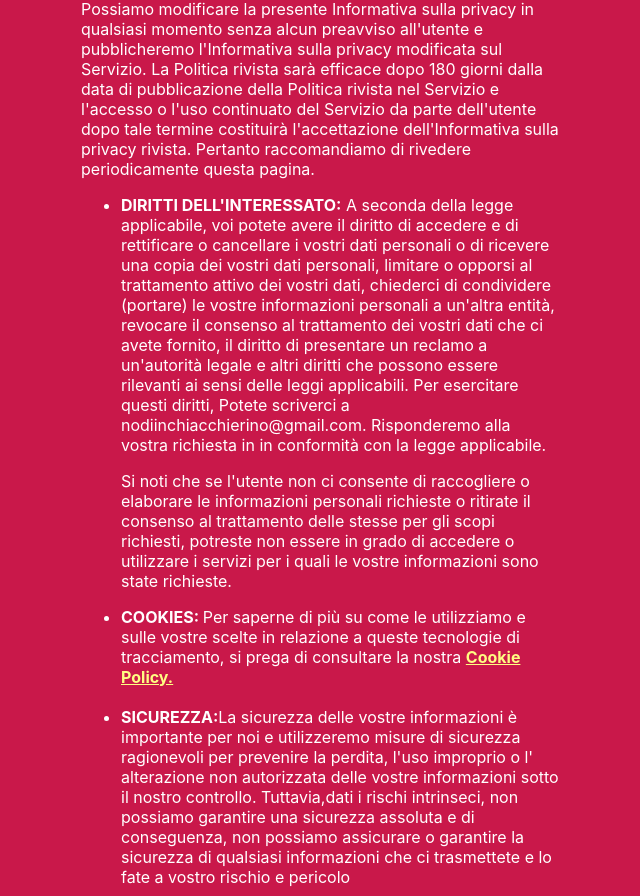
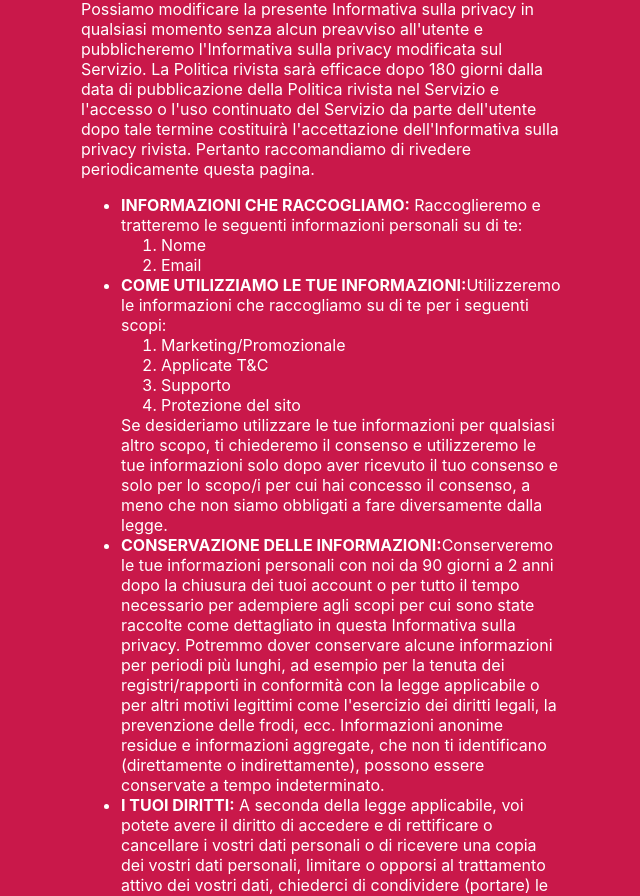
Before and after one commit to Tommaso4497/nodiin, a Next.js app: page /privacypolicy in a window 1280 px wide. Shown: the part 438-1334 px from the top of the page, without its empty margins (319-959 px from the left). Built offline with nearby package versions, Linux system fonts and the light colour scheme; a web font is replaced by a local one.

Commit message:
fix privacypolicy and added name field in contacts

```diff
--- a/pages/privacypolicy/index.js
+++ b/pages/privacypolicy/index.js
@@ -5,8 +5,12 @@ const PrivacyPolicy = () => {
   return (
     <div className={style.wrapperPolicy}>
       <h1 className={style.title}>Privacy Policy</h1>
-      <h4 className={style.subtitle}>Ultimo aggiornamento 29-Set-2023</h4>
-      <h4 className={style.subtitle}>Data effettiva 29-Set-2023</h4>
+      <h4 className={style.subtitle}>
+        Ultimo aggiornamento l&apos;8 ottobre 2023
+      </h4>
+      <h4 className={style.subtitle}>
+        Data di entrata in vigore 29-settembre 2023
+      </h4>
 
       <p>
         Questa Privacy Policy descrive le politiche di Nodi in Chiacchierino,
@@ -35,18 +39,60 @@ const PrivacyPolicy = () => {
       <ul className={style.list}>
         <li>
           <span>
-            <b>DIRITTI DELL&apos;INTERESSATO:</b> A seconda della legge applicabile,
-            voi potete avere il diritto di accedere e di rettificare o
-            cancellare i vostri dati personali o di ricevere una copia dei
-            vostri dati personali, limitare o opporsi al trattamento attivo dei
-            vostri dati, chiederci di condividere (portare) le vostre
-            informazioni personali a un&apos;altra entità, revocare il consenso
-            al trattamento dei vostri dati che ci avete fornito, il diritto di
-            presentare un reclamo a un&apos;autorità legale e altri diritti che
-            possono essere rilevanti ai sensi delle leggi applicabili. Per
-            esercitare questi diritti, Potete scriverci a
-            nodiinchiacchierino@gmail.com. Risponderemo alla vostra richiesta in
-            in conformità con la legge applicabile.
+            <b>INFORMAZIONI CHE RACCOGLIAMO:</b> Raccoglieremo e tratteremo le
+            seguenti informazioni personali su di te:
+            <ol>
+              <li>Nome</li>
+              <li>Email</li>
+            </ol>
+          </span>
+        </li>
+        <li>
+          <b>COME UTILIZZIAMO LE TUE INFORMAZIONI:</b>
+          <span>
+            Utilizzeremo le informazioni che raccogliamo su di te per i seguenti
+            scopi:
+          </span>
+          <ol>
+            <li>Marketing/Promozionale</li>
+            <li>Applicate T&C</li>
+            <li>Supporto</li>
+            <li>Protezione del sito</li>
+          </ol>
+          Se desideriamo utilizzare le tue informazioni per qualsiasi altro
+          scopo, ti chiederemo il consenso e utilizzeremo le tue informazioni
+          solo dopo aver ricevuto il tuo consenso e solo per lo scopo/i per cui
+          hai concesso il consenso, a meno che non siamo obbligati a fare
+          diversamente dalla legge.
+        </li>
+        <li>
+          <span>
+            <b>CONSERVAZIONE DELLE INFORMAZIONI:</b>Conserveremo le tue
+            informazioni personali con noi  da 90 giorni a 2 anni dopo la
+            chiusura dei tuoi account o per tutto il tempo necessario per
+            adempiere agli scopi per cui sono state raccolte come dettagliato in
+            questa Informativa sulla privacy. Potremmo dover conservare alcune
+            informazioni per periodi più lunghi, ad esempio per la tenuta dei
+            registri/rapporti in conformità con la legge applicabile o per altri
+            motivi legittimi come l'esercizio dei diritti legali, la prevenzione
+            delle frodi, ecc. Informazioni anonime residue e informazioni
+            aggregate, che non ti identificano (direttamente o indirettamente),
+            possono essere conservate a tempo indeterminato.
+          </span>
+        </li>
+        <li>
+          <span>
+            <b>I TUOI DIRITTI:</b> A seconda della legge applicabile, voi potete
+            avere il diritto di accedere e di rettificare o cancellare i vostri
+            dati personali o di ricevere una copia dei vostri dati personali,
+            limitare o opporsi al trattamento attivo dei vostri dati, chiederci
+            di condividere (portare) le vostre informazioni personali a
+            un&apos;altra entità, revocare il consenso al trattamento dei vostri
+            dati che ci avete fornito, il diritto di presentare un reclamo a
+            un&apos;autorità legale e altri diritti che possono essere rilevanti
+            ai sensi delle leggi applicabili. Per esercitare questi diritti,
+            Potete scriverci a nodiinchiacchierino@gmail.com. Risponderemo alla
+            vostra richiesta in in conformità con la legge applicabile.
           </span>
 
           <p>
```
Also changed, not shown: pages/contatti/index.js (+15 -2 lines).
